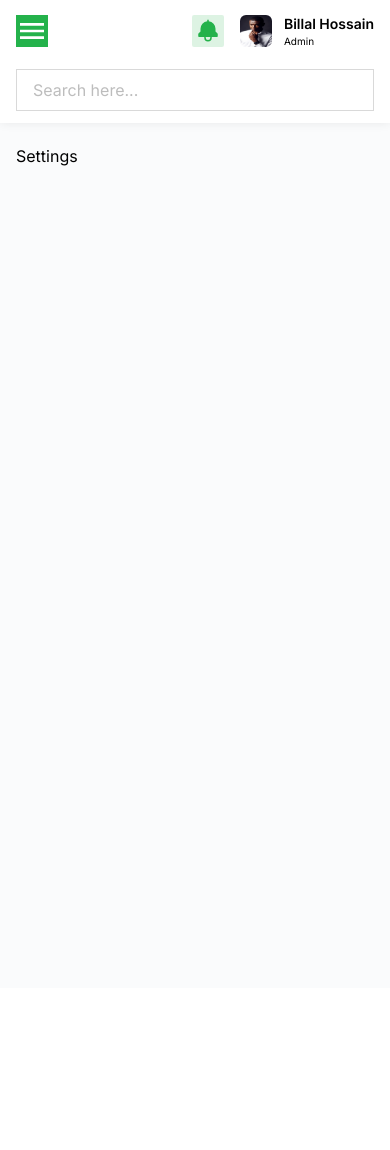
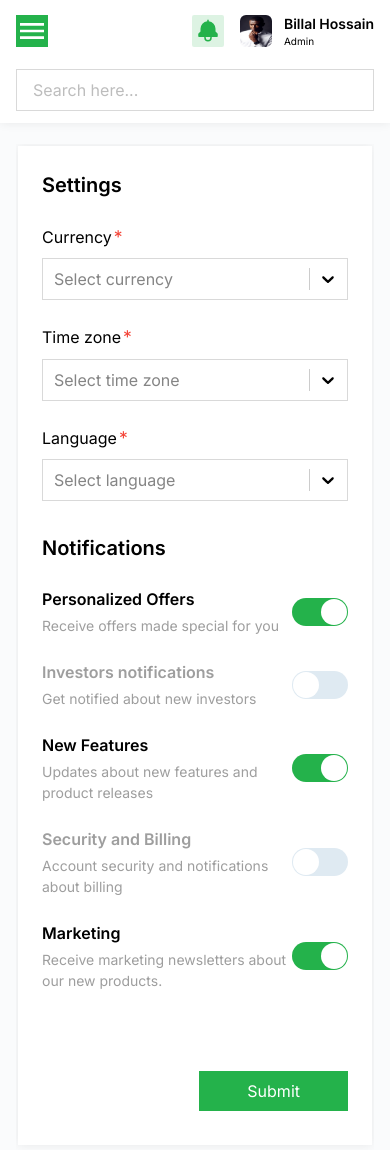
Before and after one commit to billalhossain12/provestor-dashboard, a React (Vite) app: page /settings in a window 390 px wide. Shown: the top 1150 px of the page. Before the commit the page ends 988 px from the top, so only its background shows below. Built offline with nearby package versions, Linux system fonts and the light colour scheme; some icons are missing.

Commit message:
created notification page with responsive styles and added to sidebar navigation

```diff
--- a/package.json
+++ b/package.json
@@ -28,6 +28,7 @@
     "react-router-dom": "^6.26.2",
     "react-select": "^5.8.1",
     "react-slider": "^2.0.6",
+    "react-switch": "^7.0.0",
     "react-toastify": "^10.0.5",
     "recharts": "^2.12.7",
     "redux-persist": "^6.0.0",
--- a/src/pages/Settings/Settings.tsx
+++ b/src/pages/Settings/Settings.tsx
@@ -1,5 +1,279 @@
+import { FieldValues, SubmitHandler } from 'react-hook-form';
+import ProvestorForm from '../../components/Form/ProvestorForm';
+import ProvestorSelect from '../../components/Form/ProvestorSelect';
+import Switch from 'react-switch';
+import { useState } from 'react';
+
+const languageOptions = [
+	{ label: 'English', value: 'english' },
+	{ label: 'Bengali', value: 'bengali' },
+	{ label: 'Hindi', value: 'hindi' },
+	{ label: 'Urdu', value: 'urdu' },
+];
+
+const timeZoneOptions = [
+	{ label: 'Bangladesh Standard Time (BST)', value: 'BST' }, // UTC+6
+	{ label: 'Pakistan Standard Time (PKT)', value: 'PKT' }, // UTC+5
+	{ label: 'Indian Standard Time (IST)', value: 'IST' }, // UTC+5:30
+	{ label: 'Pacific Standard Time (PST)', value: 'PST' }, // UTC-8 (USA)
+	{ label: 'Mountain Standard Time (MST)', value: 'MST' }, // UTC-7 (USA)
+	{ label: 'Central Standard Time (CST)', value: 'CST' }, // UTC-6 (USA)
+	{ label: 'Eastern Standard Time (EST)', value: 'EST' }, // UTC-5 (USA)
+];
+
+const currencyOptions = [
+	{ label: 'Bangladeshi Taka (BDT)', value: 'BDT' },
+	{ label: 'Indian Rupee (INR)', value: 'INR' },
+	{ label: 'Pakistani Rupee (PKR)', value: 'PKR' },
+	{ label: 'US Dollar (USD)', value: 'USD' },
+];
+
 export default function Settings() {
-  return (
-    <div>Settings</div>
-  )
+	const [personalizedNotification, setPersonalizedNotification] =
+		useState(true);
+	const [investorNotification, setInvestorNotification] =
+		useState(false);
+	const [newFeatureNotification, setNewFeatureNotification] =
+		useState(true);
+	const [securityNotification, setSecurityNotification] =
+		useState(false);
+	const [marketingNotification, setMarketingNotification] =
+		useState(true);
+
+	const handleSubmit: SubmitHandler<FieldValues> = data => {
+		console.log('Submitted form data ===> ', data);
+	};
+	return (
+		<div className="bg-white shadow-custom h-[99%] pb-10 md:mb-0 m-[2px] p-[1.5rem]">
+			<h3 className="text-[1.25rem] font-semibold mb-[1.5rem]">Settings</h3>
+
+			<ProvestorForm onSubmit={handleSubmit}>
+				<div className="grid md:grid-cols-3 grid-cols-1 md:gap-[2.5rem] gap-[1.5rem] mb-[2rem]">
+					<ProvestorSelect
+						name="currency"
+						label="Currency"
+						required={true}
+						options={currencyOptions}
+						placeholder="Select currency"
+					/>
+					<ProvestorSelect
+						name="timeZone"
+						label="Time zone"
+						required={true}
+						options={timeZoneOptions}
+						placeholder="Select time zone"
+					/>
+					<ProvestorSelect
+						name="language"
+						label="Language"
+						required={true}
+						options={languageOptions}
+						placeholder="Select language"
+					/>
+				</div>
+				<h3 className="text-[1.25rem] font-semibold mb-[1.5rem]">
+					Notifications
+				</h3>
+
+				<div className="mb-[5rem]">
+					{/* Notification-1  */}
+					<div
+						className={`text-[1.25rem] duration-200 mb-[1.5rem] ${
+							personalizedNotification
+								? 'text-black font-bold'
+								: 'text-gray-500'
+						}`}
+					>
+						<div className="flex items-center justify-between">
+							<p
+								onClick={() =>
+									setPersonalizedNotification(!personalizedNotification)
+								}
+								className="cursor-pointer select-none flex-1"
+							>
+								<div>
+									<h3 className="text-[1rem] font-semibold mb-1">
+										Personalized Offers
+									</h3>
+									<p className="text-gray-500 text-[14px] font-normal">
+										Receive offers made special for you
+									</p>
+								</div>
+							</p>
+							<Switch
+								checked={personalizedNotification}
+								onChange={value => setPersonalizedNotification(value)}
+								offColor="#DFEAF2"
+								onColor="#24B24B"
+								offHandleColor="#fff"
+								onHandleColor="#fff"
+								activeBoxShadow="0 0 0 0"
+								value={false}
+								uncheckedIcon={false}
+								checkedIcon={false}
+							/>
+						</div>
+					</div>
+					{/* Notification-2  */}
+					<div
+						className={`text-[1.25rem] duration-200 mb-[1.5rem] ${
+							investorNotification
+								? 'text-black font-bold'
+								: 'text-gray-500'
+						}`}
+					>
+						<div className="flex items-center justify-between">
+							<p
+								onClick={() =>
+									setInvestorNotification(!investorNotification)
+								}
+								className="cursor-pointer select-none flex-1"
+							>
+								<div>
+									<h3 className="text-[1rem] font-semibold mb-1">
+										Investors notifications
+									</h3>
+									<p className="text-gray-500 text-[14px] font-normal">
+										Get notified about new investors
+									</p>
+								</div>
+							</p>
+							<Switch
+								checked={investorNotification}
+								onChange={value => setInvestorNotification(value)}
+								offColor="#DFEAF2"
+								onColor="#24B24B"
+								offHandleColor="#fff"
+								onHandleColor="#fff"
+								activeBoxShadow="0 0 0 0"
+								value={false}
+								uncheckedIcon={false}
+								checkedIcon={false}
+							/>
+						</div>
+					</div>
+          	{/* Notification-3  */}
+					<div
+						className={`text-[1.25rem] duration-200 mb-[1.5rem] ${
+							newFeatureNotification
+								? 'text-black font-bold'
+								: 'text-gray-500'
+						}`}
+					>
+						<div className="flex items-center justify-between">
+							<p
+								onClick={() =>
+									setNewFeatureNotification(!newFeatureNotification)
+								}
+								className="cursor-pointer select-none flex-1"
+							>
+								<div>
+									<h3 className="text-[1rem] font-semibold mb-1">
+                  New Features
+									</h3>
+									<p className="text-gray-500 text-[14px] font-normal">
+                  Updates about new features and product releases
+									</p>
+								</div>
+							</p>
+							<Switch
+								checked={newFeatureNotification}
+								onChange={value => setNewFeatureNotification(value)}
+								offColor="#DFEAF2"
+								onColor="#24B24B"
+								offHandleColor="#fff"
+								onHandleColor="#fff"
+								activeBoxShadow="0 0 0 0"
+								value={false}
+								uncheckedIcon={false}
+								checkedIcon={false}
+							/>
+						</div>
+					</div>
+          	{/* Notification-4  */}
+					<div
+						className={`text-[1.25rem] duration-200 mb-[1.5rem] ${
+							securityNotification
+								? 'text-black font-bold'
+								: 'text-gray-500'
+						}`}
+					>
+						<div className="flex items-center justify-between">
+							<p
+								onClick={() =>
+									setSecurityNotification(!securityNotification)
+								}
+								className="cursor-pointer select-none flex-1"
+							>
+								<div>
+									<h3 className="text-[1rem] font-semibold mb-1">
+                  Security and Billing
+									</h3>
+									<p className="text-gray-500 text-[14px] font-normal">
+                  Account security and notifications about billing
+									</p>
+								</div>
+							</p>
+							<Switch
+								checked={securityNotification}
+								onChange={value => setSecurityNotification(value)}
+								offColor="#DFEAF2"
+								onColor="#24B24B"
+								offHandleColor="#fff"
+								onHandleColor="#fff"
+								activeBoxShadow="0 0 0 0"
+								value={false}
+								uncheckedIcon={false}
+								checkedIcon={false}
+							/>
+						</div>
+					</div>
+          	{/* Notification-5  */}
+					<div
+						className={`text-[1.25rem] duration-200 mb-[1.5rem] ${
+							marketingNotification
+								? 'text-black font-bold'
+								: 'text-gray-500'
+						}`}
+					>
+						<div className="flex items-center justify-between">
+							<p
+								onClick={() =>
+									setMarketingNotification(!marketingNotification)
+								}
+								className="cursor-pointer select-none flex-1"
+							>
+								<div>
+									<h3 className="text-[1rem] font-semibold mb-1">
+                  Marketing
+									</h3>
+									<p className="text-gray-500 text-[14px] font-normal">
+                  Receive marketing newsletters about our new products.
+									</p>
+								</div>
+							</p>
+							<Switch
+								checked={marketingNotification}
+								onChange={value => setMarketingNotification(value)}
+								offColor="#DFEAF2"
+								onColor="#24B24B"
+								offHandleColor="#fff"
+								onHandleColor="#fff"
+								activeBoxShadow="0 0 0 0"
+								value={false}
+								uncheckedIcon={false}
+								checkedIcon={false}
+							/>
+						</div>
+					</div>
+				</div>
+
+				<div className="md:col-span-2 flex justify-end">
+					<button className="bg-primary px-[3rem] py-[0.5rem] text-white">
+						Submit
+					</button>
+				</div>
+			</ProvestorForm>
+		</div>
+	);
 }
```
Also changed, not shown: 1 other file (tests, documents, lock files or other folders).
